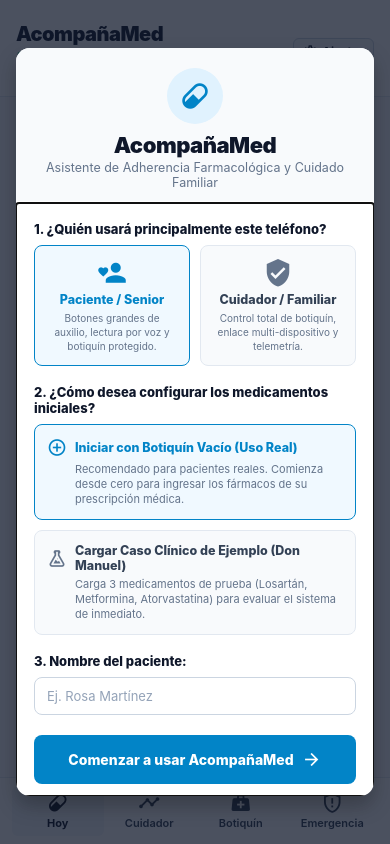
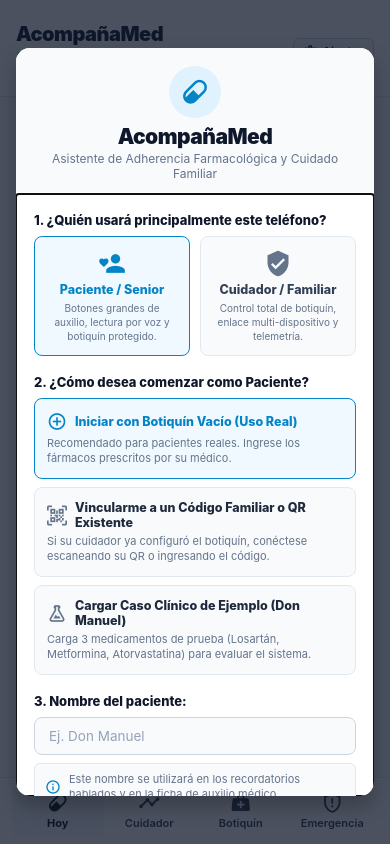
Before and after one commit to csalhuaa/AcompanaMed-ReactNative, a React Native app in the folder acompanamed-app/: screen / in a window 390 px wide. Built offline with nearby package versions, Linux system fonts and the light colour scheme.

Commit message:
feat(onboarding): integracion de escaner QR con camara y auditoria integral de flujo inicial

```diff
--- a/acompanamed-app/src/components/onboarding/OnboardingModal.tsx
+++ b/acompanamed-app/src/components/onboarding/OnboardingModal.tsx
@@ -7,10 +7,12 @@ import {
   TouchableOpacity,
   TextInput,
   ScrollView,
+  ActivityIndicator,
   Alert,
 } from 'react-native';
 import { MaterialCommunityIcons } from '@expo/vector-icons';
 import { ActorRole } from '../../domain';
+import { CameraQrScannerModal } from '../modals/CameraQrScannerModal';
 
 interface Props {
   visible: boolean;
@@ -34,6 +36,8 @@ export const OnboardingModal: React.FC<Props> = ({
   const [startMode, setStartMode] = useState<'empty' | 'demo' | 'pair'>('empty');
   const [patientName, setPatientName] = useState('');
   const [pairCode, setPairCode] = useState('');
+  const [isScannerVisible, setIsScannerVisible] = useState(false);
+  const [scannedFeedback, setScannedFeedback] = useState('');
 
   const handleSelectRole = (role: ActorRole) => {
     setSelectedRole(role);
@@ -44,18 +48,28 @@ export const OnboardingModal: React.FC<Props> = ({
     }
   };
 
+  const handleScanSuccess = (extractedCode: string) => {
+    setIsScannerVisible(false);
+    const clean = extractedCode.trim().toUpperCase();
+    setPairCode(clean);
+    setScannedFeedback(clean);
+  };
+
   const handleStart = () => {
     if (busy) return;
-    if (selectedRole === 'caregiver' && startMode === 'pair') {
+    if (startMode === 'pair') {
       const cleanCode = pairCode.trim().toUpperCase();
       if (!cleanCode) {
-        Alert.alert('Código Requerido', 'Por favor ingrese el código familiar del paciente (ej. MED-MANU-74) para conectarse.');
+        Alert.alert(
+          'Código Requerido',
+          'Por favor ingrese o escanee el código familiar (ej. MED-MANU-74) para conectarse.'
+        );
         return;
       }
       onFinishOnboarding({
-        role: 'caregiver',
+        role: selectedRole,
         startMode: 'pair',
-        patientName: patientName.trim() || 'Paciente',
+        patientName: patientName.trim() || (selectedRole === 'patient' ? 'Paciente' : 'Familiar'),
         pairCode: cleanCode,
       });
       return;
@@ -64,18 +78,25 @@ export const OnboardingModal: React.FC<Props> = ({
     onFinishOnboarding({
       role: selectedRole,
       startMode: startMode as 'empty' | 'demo',
-      patientName: patientName.trim() || (startMode === 'demo' ? 'Manuel Jesús Alhua' : 'Mi Paciente'),
+      patientName:
+        patientName.trim() ||
+        (startMode === 'demo'
+          ? 'Manuel Jesús Alhua'
+          : selectedRole === 'patient'
+          ? 'Don Manuel'
+          : 'Mi Paciente'),
     });
   };
 
   return (
+    <>
       <Modal visible={visible} transparent animationType="fade" onRequestClose={() => {}}>
         <View style={styles.modalOverlay}>
           <View style={styles.modalCard}>
             {/* Cabecera de Bienvenida */}
             <View style={styles.headerBox}>
               <View style={styles.iconCircle}>
-              <MaterialCommunityIcons name="pill" size={32} color="#0284C7" />
+                <MaterialCommunityIcons name="pill" size={30} color="#0284C7" />
               </View>
               <Text style={styles.appTitle}>AcompañaMed</Text>
               <Text style={styles.welcomeSubtitle}>
@@ -97,7 +118,7 @@ export const OnboardingModal: React.FC<Props> = ({
                 >
                   <MaterialCommunityIcons
                     name="account-heart"
-                  size={30}
+                    size={28}
                     color={selectedRole === 'patient' ? '#0284C7' : '#64748B'}
                   />
                   <Text
@@ -123,7 +144,7 @@ export const OnboardingModal: React.FC<Props> = ({
                 >
                   <MaterialCommunityIcons
                     name="shield-check"
-                  size={30}
+                    size={28}
                     color={selectedRole === 'caregiver' ? '#059669' : '#64748B'}
                   />
                   <Text
@@ -144,7 +165,7 @@ export const OnboardingModal: React.FC<Props> = ({
               <Text style={[styles.stepTitle, { marginTop: 18 }]}>
                 {selectedRole === 'caregiver'
                   ? '2. ¿Cómo desea comenzar como Cuidador?'
-                : '2. ¿Cómo desea configurar los medicamentos iniciales?'}
+                  : '2. ¿Cómo desea comenzar como Paciente?'}
               </Text>
 
               {selectedRole === 'caregiver' ? (
@@ -173,7 +194,7 @@ export const OnboardingModal: React.FC<Props> = ({
                       </Text>
                     </View>
                     <Text style={styles.modeCardDesc}>
-                    Conéctese en tiempo real al teléfono de su familiar para monitorear sus tomas y botiquín en la nube.
+                      Conéctese en tiempo real mediante código o escaneando el QR del paciente para monitorear tomas en la nube.
                     </Text>
                   </TouchableOpacity>
 
@@ -181,7 +202,7 @@ export const OnboardingModal: React.FC<Props> = ({
                     style={[
                       styles.modeCard,
                       startMode === 'empty' && styles.modeCardActive,
-                    { marginTop: 10 },
+                      { marginTop: 8 },
                     ]}
                     onPress={() => setStartMode('empty')}
                     activeOpacity={0.85}
@@ -210,7 +231,7 @@ export const OnboardingModal: React.FC<Props> = ({
                     style={[
                       styles.modeCard,
                       startMode === 'demo' && styles.modeCardActive,
-                    { marginTop: 10 },
+                      { marginTop: 8 },
                     ]}
                     onPress={() => setStartMode('demo')}
                     activeOpacity={0.85}
@@ -231,7 +252,7 @@ export const OnboardingModal: React.FC<Props> = ({
                       </Text>
                     </View>
                     <Text style={styles.modeCardDesc}>
-                    Carga el caso de prueba completo para probar de inmediato.
+                      Carga el caso de prueba completo para evaluar la plataforma de inmediato.
                     </Text>
                   </TouchableOpacity>
                 </>
@@ -261,7 +282,36 @@ export const OnboardingModal: React.FC<Props> = ({
                       </Text>
                     </View>
                     <Text style={styles.modeCardDesc}>
-                    Recomendado para pacientes reales. Comienza desde cero para ingresar los fármacos de su prescripción médica.
+                      Recomendado para pacientes reales. Ingrese los fármacos prescritos por su médico.
+                    </Text>
+                  </TouchableOpacity>
+
+                  <TouchableOpacity
+                    style={[
+                      styles.modeCard,
+                      startMode === 'pair' && styles.modeCardActive,
+                      { marginTop: 8 },
+                    ]}
+                    onPress={() => setStartMode('pair')}
+                    activeOpacity={0.85}
+                  >
+                    <View style={styles.modeCardHeader}>
+                      <MaterialCommunityIcons
+                        name="qrcode-scan"
+                        size={20}
+                        color={startMode === 'pair' ? '#0284C7' : '#64748B'}
+                      />
+                      <Text
+                        style={[
+                          styles.modeCardTitle,
+                          startMode === 'pair' && styles.modeCardTitleActive,
+                        ]}
+                      >
+                        Vincularme a un Código Familiar o QR Existente
+                      </Text>
+                    </View>
+                    <Text style={styles.modeCardDesc}>
+                      Si su cuidador ya configuró el botiquín, conéctese escaneando su QR o ingresando el código.
                     </Text>
                   </TouchableOpacity>
 
@@ -269,7 +319,7 @@ export const OnboardingModal: React.FC<Props> = ({
                     style={[
                       styles.modeCard,
                       startMode === 'demo' && styles.modeCardActive,
-                    { marginTop: 10 },
+                      { marginTop: 8 },
                     ]}
                     onPress={() => setStartMode('demo')}
                     activeOpacity={0.85}
@@ -290,66 +340,145 @@ export const OnboardingModal: React.FC<Props> = ({
                       </Text>
                     </View>
                     <Text style={styles.modeCardDesc}>
-                    Carga 3 medicamentos de prueba (Losartán, Metformina, Atorvastatina) para evaluar el sistema de inmediato.
+                      Carga 3 medicamentos de prueba (Losartán, Metformina, Atorvastatina) para evaluar el sistema.
                     </Text>
                   </TouchableOpacity>
                 </>
               )}
 
-            {/* PASO 3: ENTRADA DE DATOS SEGÚN SELECCIÓN */}
-            {selectedRole === 'caregiver' && startMode === 'pair' ? (
+              {/* PASO 3: ENTRADA DE DATOS O ESCANEO */}
+              {startMode === 'pair' ? (
                 <>
                   <Text style={[styles.stepTitle, { marginTop: 18 }]}>
-                  3. Código de Familia del Paciente:
+                    3. Conectar mediante Código QR o Código Familiar:
                   </Text>
+
+                  {/* Botón Principal para Escanear QR con Cámara */}
+                  <TouchableOpacity
+                    style={styles.scannerButton}
+                    onPress={() => setIsScannerVisible(true)}
+                    activeOpacity={0.85}
+                  >
+                    <MaterialCommunityIcons name="camera-outline" size={20} color="#0284C7" />
+                    <Text style={styles.scannerButtonText}>Escanear Código QR con Cámara</Text>
+                  </TouchableOpacity>
+
+                  {/* Indicador de código detectado por escaneo */}
+                  {scannedFeedback ? (
+                    <View style={styles.scannedBadge}>
+                      <MaterialCommunityIcons name="check-circle" size={16} color="#059669" />
+                      <Text style={styles.scannedBadgeText}>
+                        Código detectado por cámara: <Text style={{ fontWeight: '800' }}>{scannedFeedback}</Text>
+                      </Text>
+                    </View>
+                  ) : null}
+
+                  {/* Separador sutil */}
+                  <View style={styles.orRow}>
+                    <View style={styles.orLine} />
+                    <Text style={styles.orText}>o ingrese el código alfanumérico</Text>
+                    <View style={styles.orLine} />
+                  </View>
+
                   <TextInput
-                  style={[styles.textInput, { textTransform: 'uppercase', fontWeight: '700', letterSpacing: 1 }]}
+                    style={styles.codeInput}
                     placeholder="Ej. MED-MANU-74"
                     placeholderTextColor="#94A3B8"
                     value={pairCode}
-                  onChangeText={(val) => setPairCode(val.toUpperCase())}
+                    onChangeText={(val) => {
+                      setPairCode(val.toUpperCase());
+                      setScannedFeedback('');
+                    }}
                     autoCapitalize="characters"
                   />
-                <Text style={{ fontSize: 12, color: '#64748B', marginTop: 4, lineHeight: 16 }}>
-                  💡 Este código aparece en la barra superior o en Ajustes del teléfono de su familiar.
+
+                  {/* Nota informativa limpia sin emojis */}
+                  <View style={styles.infoBox}>
+                    <MaterialCommunityIcons name="information-outline" size={16} color="#0284C7" />
+                    <Text style={styles.infoText}>
+                      El código familiar y el QR se encuentran en la barra superior o en Ajustes del teléfono principal.
                     </Text>
+                  </View>
                 </>
               ) : (
                 <>
                   <Text style={[styles.stepTitle, { marginTop: 18 }]}>
-                  3. Nombre del paciente:
+                    {selectedRole === 'patient'
+                      ? '3. Nombre del paciente:'
+                      : '3. Nombre del paciente a cuidar:'}
                   </Text>
                   <TextInput
                     style={styles.textInput}
-                  placeholder={startMode === 'demo' ? 'Manuel Jesús Alhua' : 'Ej. Rosa Martínez'}
+                    placeholder={
+                      startMode === 'demo'
+                        ? 'Manuel Jesús Alhua'
+                        : selectedRole === 'patient'
+                        ? 'Ej. Don Manuel'
+                        : 'Ej. Rosa Martínez'
+                    }
                     placeholderTextColor="#94A3B8"
                     value={patientName}
                     onChangeText={setPatientName}
                   />
+                  <View style={styles.infoBox}>
+                    <MaterialCommunityIcons name="information-outline" size={16} color="#0284C7" />
+                    <Text style={styles.infoText}>
+                      Este nombre se utilizará en los recordatorios hablados y en la ficha de auxilio médico.
+                    </Text>
+                  </View>
                 </>
               )}
 
+              {/* BANNER DE ERROR */}
+              {error ? (
+                <View
+                  style={styles.errorBanner}
+                  accessibilityRole="alert"
+                  accessibilityLiveRegion="assertive"
+                >
+                  <MaterialCommunityIcons name="alert-circle-outline" size={20} color="#DC2626" />
+                  <View style={{ flex: 1 }}>
+                    <Text style={styles.errorTitle}>Aviso de Configuración</Text>
+                    <Text style={styles.errorDescription}>{error}</Text>
+                  </View>
+                </View>
+              ) : null}
+
               {/* BOTÓN COMENZAR */}
-            {error ? <Text accessibilityRole="alert" accessibilityLiveRegion="assertive" style={{ color: '#991B1B', fontSize: 16, marginVertical: 12 }}>{error}</Text> : null}
               <TouchableOpacity
-              style={styles.btnStart}
+                style={[styles.btnStart, busy && styles.btnStartDisabled]}
                 onPress={handleStart}
                 disabled={busy}
                 accessibilityRole="button"
                 accessibilityState={{ busy, disabled: busy }}
                 activeOpacity={0.85}
               >
+                {busy ? (
+                  <ActivityIndicator size="small" color="#FFFFFF" style={{ marginRight: 8 }} />
+                ) : null}
                 <Text style={styles.btnStartText}>
-                {busy ? 'Guardando configuración…' : selectedRole === 'caregiver' && startMode === 'pair'
+                  {busy
+                    ? 'Conectando con la nube…'
+                    : startMode === 'pair'
                     ? 'Conectar y Comenzar'
                     : 'Comenzar a usar AcompañaMed'}
                 </Text>
+                {!busy ? (
                   <MaterialCommunityIcons name="arrow-right" size={20} color="#FFFFFF" />
+                ) : null}
               </TouchableOpacity>
             </ScrollView>
           </View>
         </View>
       </Modal>
+
+      {/* MODAL DE ESCÁNER QR CON CÁMARA */}
+      <CameraQrScannerModal
+        visible={isScannerVisible}
+        onClose={() => setIsScannerVisible(false)}
+        onScanSuccess={handleScanSuccess}
+      />
+    </>
   );
 };
 
@@ -376,7 +505,7 @@ const styles = StyleSheet.create({
   },
   headerBox: {
     alignItems: 'center',
-    paddingTop: 20,
+    paddingTop: 18,
     paddingHorizontal: 20,
     paddingBottom: 12,
     borderBottomWidth: 1,
@@ -384,22 +513,22 @@ const styles = StyleSheet.create({
     backgroundColor: '#F8FAFC',
   },
   iconCircle: {
-    width: 56,
-    height: 56,
-    borderRadius: 28,
+    width: 52,
+    height: 52,
+    borderRadius: 26,
     backgroundColor: '#E0F2FE',
     alignItems: 'center',
     justifyContent: 'center',
-    marginBottom: 8,
+    marginBottom: 6,
   },
   appTitle: {
-    fontSize: 22,
+    fontSize: 21,
     fontWeight: '900',
     color: '#0F172A',
     letterSpacing: -0.5,
   },
   welcomeSubtitle: {
-    fontSize: 12.5,
+    fontSize: 12,
     color: '#64748B',
     textAlign: 'center',
     marginTop: 2,
@@ -452,7 +581,6 @@ const styles = StyleSheet.create({
     borderColor: '#E2E8F0',
     borderRadius: 8,
     padding: 12,
-    gap: 4,
   },
   modeCardActive: {
     borderColor: '#0284C7',
@@ -462,11 +590,13 @@ const styles = StyleSheet.create({
     flexDirection: 'row',
     alignItems: 'center',
     gap: 8,
+    marginBottom: 4,
   },
   modeCardTitle: {
     fontSize: 12.5,
     fontWeight: '800',
-    color: '#334155',
+    color: '#1E293B',
+    flex: 1,
   },
   modeCardTitleActive: {
     color: '#0284C7',
@@ -475,17 +605,119 @@ const styles = StyleSheet.create({
     fontSize: 11,
     color: '#64748B',
     lineHeight: 15,
-    paddingLeft: 28,
+  },
+  scannerButton: {
+    flexDirection: 'row',
+    alignItems: 'center',
+    justifyContent: 'center',
+    backgroundColor: '#F0F9FF',
+    borderWidth: 1.5,
+    borderColor: '#0284C7',
+    borderRadius: 8,
+    paddingVertical: 11,
+    paddingHorizontal: 16,
+    gap: 8,
+    marginBottom: 10,
+  },
+  scannerButtonText: {
+    fontSize: 13,
+    fontWeight: '700',
+    color: '#0284C7',
+  },
+  scannedBadge: {
+    flexDirection: 'row',
+    alignItems: 'center',
+    backgroundColor: '#ECFDF5',
+    borderWidth: 1,
+    borderColor: '#A7F3D0',
+    borderRadius: 6,
+    paddingHorizontal: 12,
+    paddingVertical: 6,
+    gap: 6,
+    marginBottom: 10,
+  },
+  scannedBadgeText: {
+    fontSize: 12,
+    color: '#065F46',
+  },
+  orRow: {
+    flexDirection: 'row',
+    alignItems: 'center',
+    gap: 8,
+    marginBottom: 10,
+  },
+  orLine: {
+    flex: 1,
+    height: 1,
+    backgroundColor: '#E2E8F0',
+  },
+  orText: {
+    fontSize: 11,
+    color: '#94A3B8',
+    fontWeight: '600',
+  },
+  codeInput: {
+    backgroundColor: '#F8FAFC',
+    borderWidth: 1.5,
+    borderColor: '#CBD5E1',
+    borderRadius: 8,
+    paddingHorizontal: 14,
+    paddingVertical: 10,
+    fontSize: 14,
+    fontWeight: '700',
+    letterSpacing: 1,
+    color: '#0F172A',
+    textTransform: 'uppercase',
   },
   textInput: {
-    backgroundColor: '#FFFFFF',
-    borderWidth: 1,
+    backgroundColor: '#F8FAFC',
+    borderWidth: 1.5,
     borderColor: '#CBD5E1',
     borderRadius: 8,
-    paddingHorizontal: 12,
+    paddingHorizontal: 14,
     paddingVertical: 10,
-    fontSize: 13,
+    fontSize: 13.5,
     color: '#0F172A',
+  },
+  infoBox: {
+    flexDirection: 'row',
+    alignItems: 'center',
+    backgroundColor: '#F8FAFC',
+    borderWidth: 1,
+    borderColor: '#E2E8F0',
+    borderRadius: 6,
+    paddingHorizontal: 10,
+    paddingVertical: 8,
+    gap: 8,
+    marginTop: 8,
+  },
+  infoText: {
+    fontSize: 11,
+    color: '#64748B',
+    lineHeight: 15,
+    flex: 1,
+  },
+  errorBanner: {
+    flexDirection: 'row',
+    alignItems: 'flex-start',
+    backgroundColor: '#FEF2F2',
+    borderWidth: 1,
+    borderColor: '#FCA5A5',
+    borderRadius: 8,
+    padding: 10,
+    gap: 8,
+    marginTop: 12,
+  },
+  errorTitle: {
+    fontSize: 12,
+    fontWeight: '800',
+    color: '#991B1B',
+  },
+  errorDescription: {
+    fontSize: 11.5,
+    color: '#B91C1C',
+    lineHeight: 15,
+    marginTop: 2,
   },
   btnStart: {
     flexDirection: 'row',
@@ -493,10 +725,14 @@ const styles = StyleSheet.create({
     justifyContent: 'center',
     backgroundColor: '#0284C7',
     borderRadius: 8,
-    paddingVertical: 14,
+    paddingVertical: 13,
+    paddingHorizontal: 18,
     gap: 8,
-    marginTop: 20,
-    marginBottom: 10,
+    marginTop: 16,
+    marginBottom: 8,
+  },
+  btnStartDisabled: {
+    backgroundColor: '#94A3B8',
   },
   btnStartText: {
     fontSize: 14,
--- a/acompanamed-app/src/hooks/useCloudSync.ts
+++ b/acompanamed-app/src/hooks/useCloudSync.ts
@@ -173,11 +173,12 @@ export function useCloudSync({
     try {
       const cloudData = await defaultCloudSyncService.fetchFamilyState(clean);
       if (!cloudData) {
-        if (connectingRole === 'caregiver' && clean !== familyCode) {
+        if (clean !== familyCode) {
           setIsCloudSyncing(false);
+          const targetLabel = connectingRole === 'caregiver' ? 'paciente' : 'familiar o cuidador';
           return {
             success: false,
-            message: `No se encontró ningún paciente con el código [${clean}]. Verifique que el paciente tenga AcompañaMed abierto con dicho código.`,
+            message: `No se encontró ningún botiquín con el código [${clean}]. Verifique que su ${targetLabel} tenga AcompañaMed configurado con dicho código.`,
           };
         }
 
```
Lines whose indentation alone changed are shown as unchanged.
